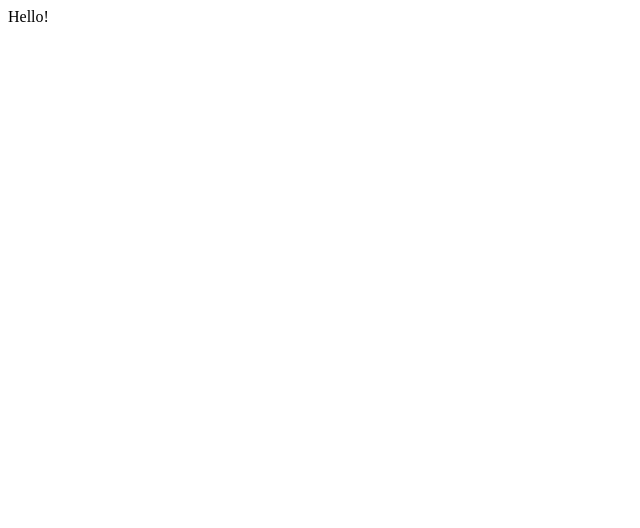
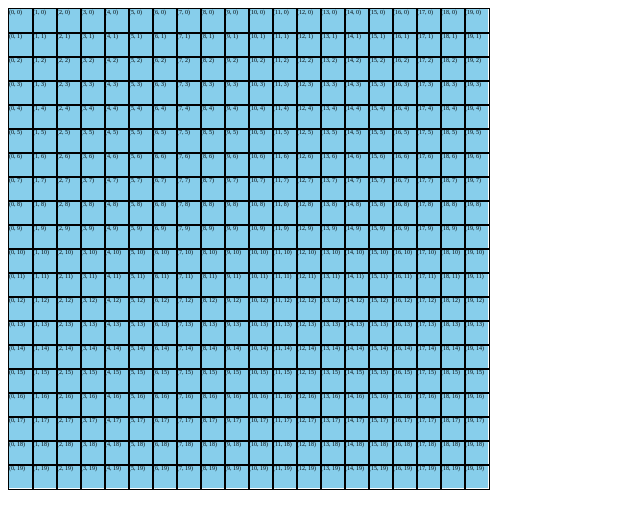
Before and after one commit to OlgaSeledets/snake-game, a React (Vite) app: page / in a window 1280 px wide. Shown: the top 528 px of the page, without its empty margins (0-640 px from the left). Built offline with nearby package versions, Linux system fonts and the light colour scheme.

Commit message:
create base types

```diff
--- a/src/App.tsx
+++ b/src/App.tsx
@@ -1,5 +1,29 @@
-export default function App() {
-  return(
-    <>Hello!</>
+import { useState } from "react"
+import { ISnakeGame } from "./types.js"
+import { SnakeGame } from "./SnakeGame.js"
+import { Grid } from "./Grid.js"
+
+export default function App({ game }: { game: ISnakeGame }) {
+  const gridSizeXpx = game.grid.sizeXcl * game.grid.cellSizePx
+  const gridSizeYpx = game.grid.sizeYcl * game.grid.cellSizePx
+
+  const cellSizePx = game.grid.cellSizePx
+  return (
+    <div style={{
+      position: 'relative',
+      width: `${gridSizeXpx}px`,
+      height: `${gridSizeYpx}px`,
+      backgroundColor: 'skyblue'
+    }}>
+      {game.grid.getCells().map(x => <div style={{
+        position: 'absolute',
+        left: `${x.posXcl * cellSizePx}px`,
+        top: `${x.posYcl * cellSizePx}px`,
+        width: `${cellSizePx}px`,
+        height: `${cellSizePx}px`,
+        border: '1px solid black',
+        fontSize: '6px'
+      }}>{`(${x.posXcl}, ${x.posYcl})`}</div>)}
+    </div>
   )
 }
--- /dev/null
+++ b/src/Grid.ts
@@ -0,0 +1,21 @@
+import { IGrid } from "./types.js"
+
+export class Grid implements IGrid {
+  sizeXcl: number
+  sizeYcl: number
+  cellSizePx: number
+
+  constructor(sizeXcl: number, sizeYcl: number, cellSizePx: number) {
+    this.sizeXcl = sizeXcl
+    this.sizeYcl = sizeYcl
+    this.cellSizePx = cellSizePx
+  }
+
+  *getCells(): Generator<{ posXcl: number; posYcl: number }> {
+    for (let posXcl = 0; posXcl < this.sizeXcl; posXcl++) {
+      for (let posYcl = 0; posYcl < this.sizeXcl; posYcl++) {
+        yield { posXcl, posYcl }
+      }
+    }
+  }
+}
--- /dev/null
+++ b/src/SnakeGame.ts
@@ -0,0 +1,13 @@
+import { IGrid, ISnakeGame } from "./types.js"
+
+export class SnakeGame implements ISnakeGame {
+  grid: IGrid
+  score: number
+  score2: string
+
+  constructor(grid: IGrid) {
+    this.grid = grid
+    this.score = 0
+    this.score2 = ""
+  }
+}
--- a/src/index.tsx
+++ b/src/index.tsx
@@ -1,9 +1,11 @@
 import { StrictMode } from 'react'
 import { createRoot } from 'react-dom/client'
 import App from './App.js'
+import { SnakeGame } from './SnakeGame.js'
+import { Grid } from './Grid.js'
 
 createRoot(document.getElementById('root')!).render(
   <StrictMode>
-    <App />
+    <App game = {new SnakeGame(new Grid(20, 20, 24))}/>
   </StrictMode>,
 )
--- /dev/null
+++ b/src/types.ts
@@ -0,0 +1,35 @@
+export interface ISnakeGame {
+  readonly grid: IGrid
+  // readonly snake: ISnake
+  readonly score: number
+}
+
+export interface IGrid {
+  sizeXcl: number
+  sizeYcl: number
+  cellSizePx: number
+  getCells(): Generator<{posXcl: number, posYcl: number}>
+}
+
+export interface IBlock {
+  type: string
+  posXcl: number
+  posYcl: number
+}
+
+export interface ISnake {
+  getLength(): number
+  getParts(): ReadonlyArray<ISnakePart>
+}
+
+export interface ISnakePart {
+  posXcl: number
+  posYcl: number
+  type: "head" | "body" | "tail"
+}
+
+export interface IFood {
+  type: string
+  posXcl: number
+  posYcl: number
+}
```
Also changed, not shown: src/Block.ts (added, +21 -0 lines).
